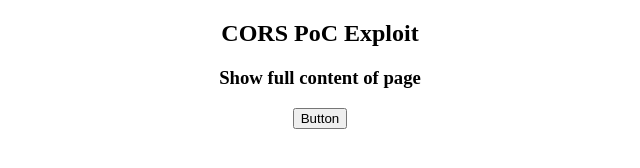
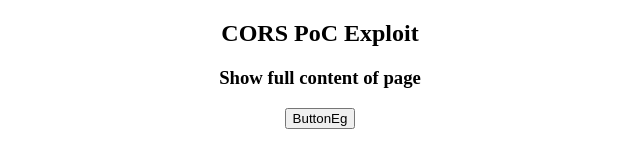
Before and after one commit to Jvstmer/jvstmer.github.io, a plain HTML site: page folder/index.html in a window 1280 px wide. Shown: the full height of the page, 320-960 px from the left. Drawn offline with Linux system fonts and the light colour scheme.

Commit message:
Update index.html

```diff
--- a/folder/index.html
+++ b/folder/index.html
@@ -11,7 +11,7 @@
      <h2>CORS PoC Exploit </h2>
      <h3>Show full content of page</h3>
      <div id="report">
-       <button type="button" onclick="cors()">Button</button>
+       <button type="button" onclick="cors()">ButtonEg</button>
      </div>
   </body>
 </html>
```
